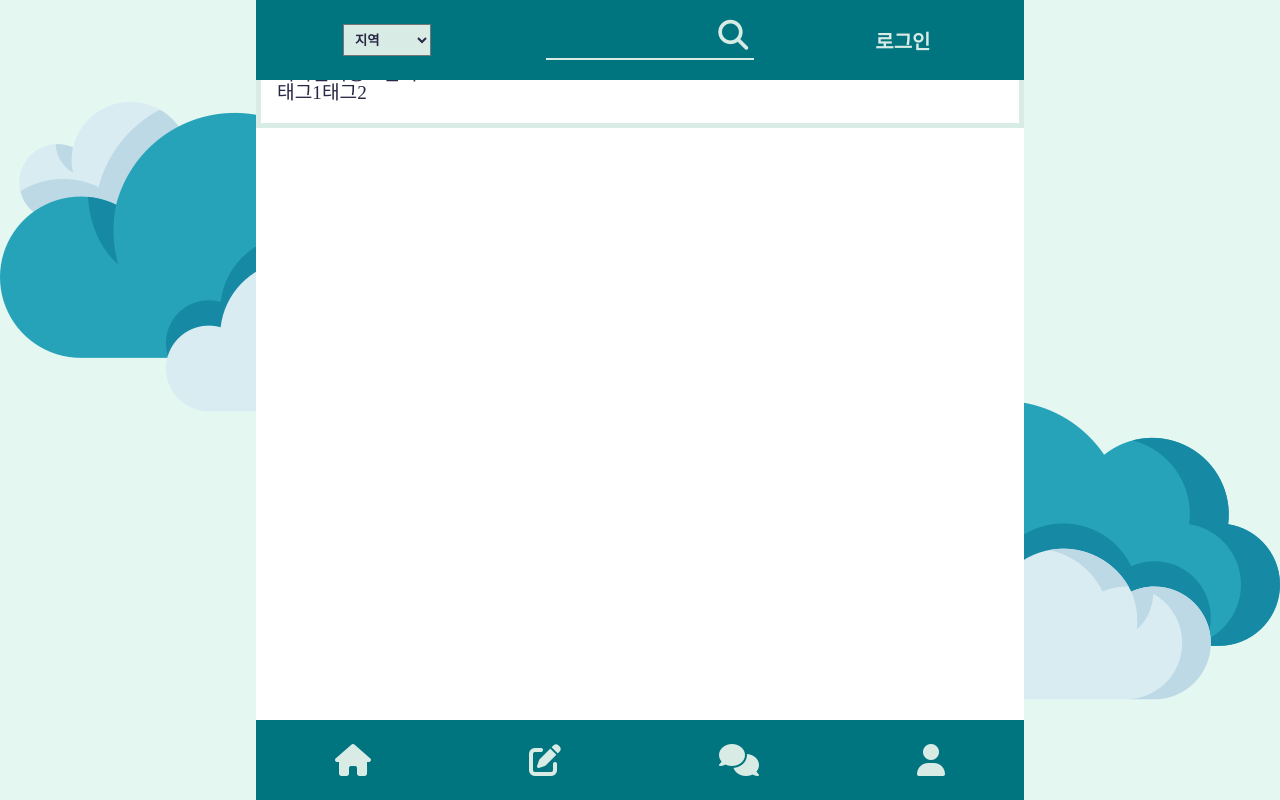
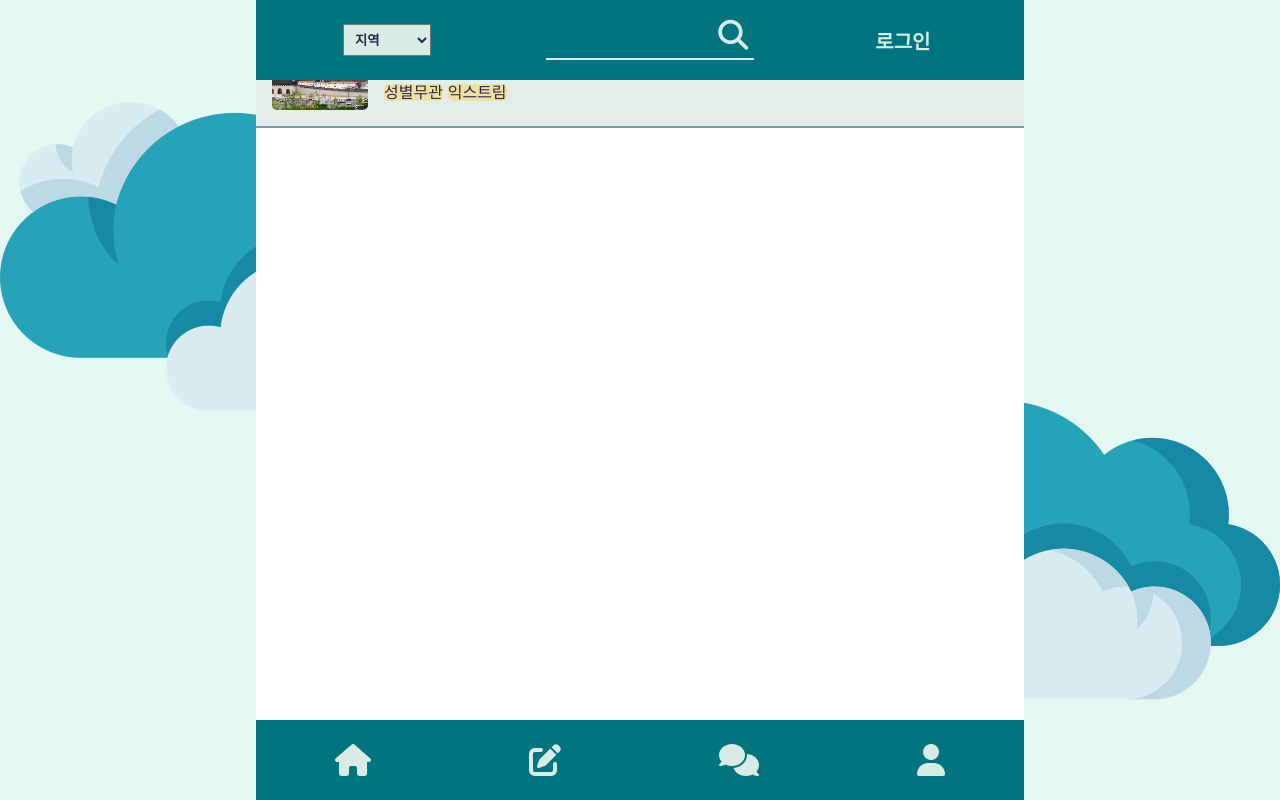
Before and after one commit to sideProject-withU/BirdBuddyTrip, a React (Create React App) app in the folder Client/: page / in a window 1280 px wide. Built offline with nearby package versions, Linux system fonts and the light colour scheme.

Commit message:
Design: [Client] #30 Post컴포넌트 CSS 수정
- Post Component CSS 수정
- test용 photo추가(photo_test1.jpeg)

```diff
--- a/Client/src/components/Post/Post.tsx
+++ b/Client/src/components/Post/Post.tsx
@@ -1,42 +1,85 @@
 import styled from 'styled-components';
 export const Container = styled.article`
+  display: flex;
   height: 8rem;
-  border: 5px solid #d8ebe4;
+  border-bottom: 2px solid #789b9e;
+  background-color: #e3ede9;
   padding: 1rem;
-  > header {
-    font-size: 1.5rem;
+  &:hover {
+    background-color: #d8ebe4;
   }
-`;
-export const PeopleRegion = styled.div`
-  display: flex;
-  font-size: 1.2rem;
-`;
-export const JourneyDate = styled.div`
-  display: flex;
-  font-size: 1.2rem;
-`;
-export const Options = styled.div`
-  display: flex;
-  font-size: 1.2rem;
+  > .col-01 {
+    max-width: 6rem;
+    max-height: 6rem;
+    border-radius: 0.3rem;
+    overflow: hidden;
+    > img {
+      width: 100%;
+      height: 100%;
+      object-fit: cover;
+    }
+  }
+  > .col-02 {
+    padding-left: 1rem;
+    max-width: 38rem;
+    > header {
+      margin: 0.3rem 0;
+      h1 {
+        font-weight: bold;
+        font-size: 1.3rem;
+        height: 1.3rem;
+        overflow: hidden;
+      }
+    }
+    > .people-region {
+      margin-bottom: 0.3rem;
+    }
+    > .date {
+      font-size: 0.8rem;
+      font-weight: bold;
+      margin-bottom: 0.3rem;
+    }
+    > .options {
+      > span {
+        border-radius: 0.3rem;
+        margin: 0 0.3rem 0 0;
+        background-color: #fed1496d;
+      }
+    }
+  }
+  > .col-03 {
+    padding-left: 1rem;
+    margin-left: auto;
+  }
 `;
 const Post = () => {
   return (
     <Container>
-      <header>
-        <h1>Post제목</h1>
-      </header>
-      <PeopleRegion>
-        <span>인원</span>
-        <span>지역</span>
-      </PeopleRegion>
-      <JourneyDate>
-        <span>시작날짜</span>
-        <span>종료날짜</span>
-      </JourneyDate>
-      <Options>
-        <span>태그1</span>
-        <span>태그2</span>
-      </Options>
+      <div className='col-01'>
+        <img src='images/photo_test1.jpeg' alt='photo_test1' />
+      </div>
+      <div className='col-02'>
+        <header>
+          <h1>Post제목이 길면어떻게 될까요오오오오오</h1>
+        </header>
+        <div className='date'>
+          <span>2022.03.01</span>
+          <span>-</span>
+          <span>2022.03.03</span>
+        </div>
+        <div className='people-region'>
+          <span>인원 1/10</span>
+          <span>경상북도</span>
+        </div>
+        <div className='options'>
+          <span>성별무관</span>
+          <span>익스트림</span>
+        </div>
+      </div>
+      <div className='col-03'>
+        <i className='fa-regular fa-heart'></i>
+        <i className='fa-solid fa-heart'></i>
+      </div>
     </Container>
   );
 };
```
Also changed, not shown: Client/public/images/photo_test1.jpeg (added).
